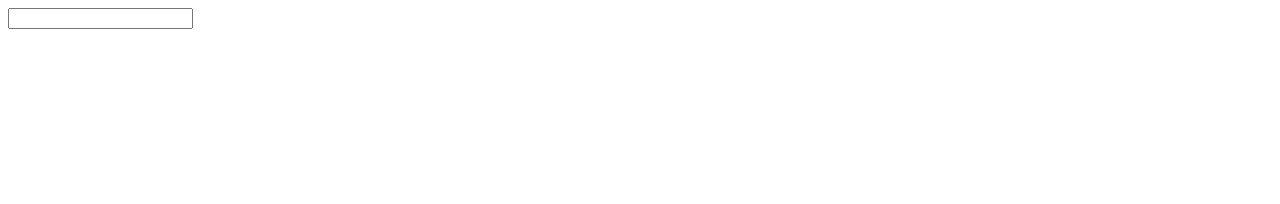
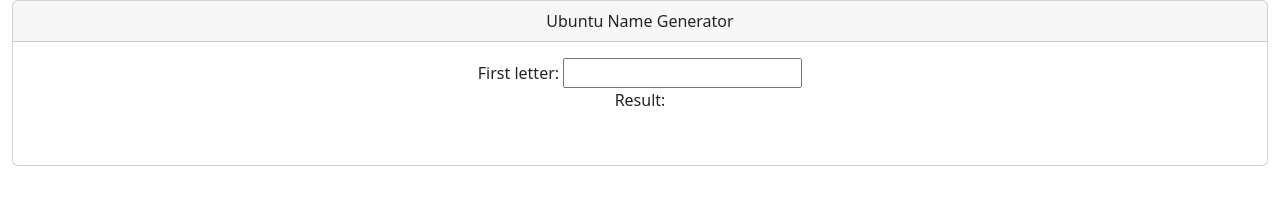
Before and after one commit to mattonem/mattonem.github.io, a plain HTML site: page ubuntuNameGenerator/index.html in a window 1280 px wide. Drawn offline with nearby package versions, Linux system fonts and the light colour scheme.

Commit message:
better html

```diff
--- a/ubuntuNameGenerator/index.html
+++ b/ubuntuNameGenerator/index.html
@@ -1,10 +1,27 @@
 <!DOCTYPE html>
 <html>
-
+<header>
+  <link href="https://cdn.jsdelivr.net/npm/bootstrap@5.2.0-beta1/dist/css/bootstrap.min.css" rel="stylesheet" integrity="sha384-0evHe/X+R7YkIZDRvuzKMRqM+OrBnVFBL6DOitfPri4tjfHxaWutUpFmBp4vmVor" crossorigin="anonymous">
+</header>
 <body>
 
-  <input type="text" id="start" />
-  <pre id="result">
+  <div class="container-fluid">
+    <div class="card text-center">
+      <div class="card-header">
+        Ubuntu Name Generator
+      </div>
+      <div class="card-body">
+        <label for="username">First letter:</label>
+        <input type="text" id="start" maxlength="1"/>
+        <br>
+        <label for="username">Result:</label>
+        <pre id="result">
+      </div>
+    </div>
+  </div>
+
+
+
 </pre>
   <script language="javascript" type="text/javascript" src="index.js">
   </script>
```
Also changed, not shown: cooking.html (+3 -3 lines), index.html (+3 -3 lines), screensize.html (+22 -2 lines).
